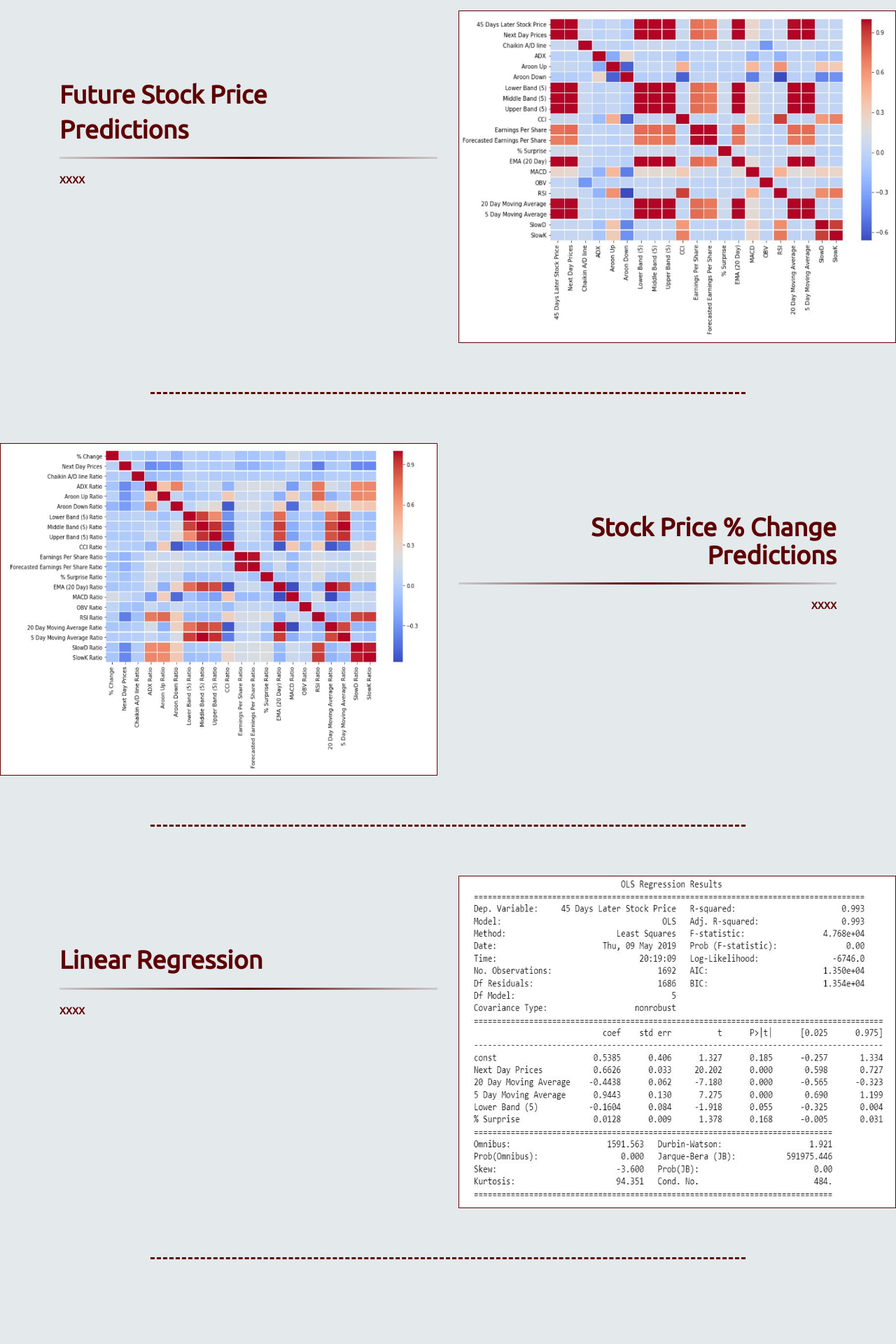
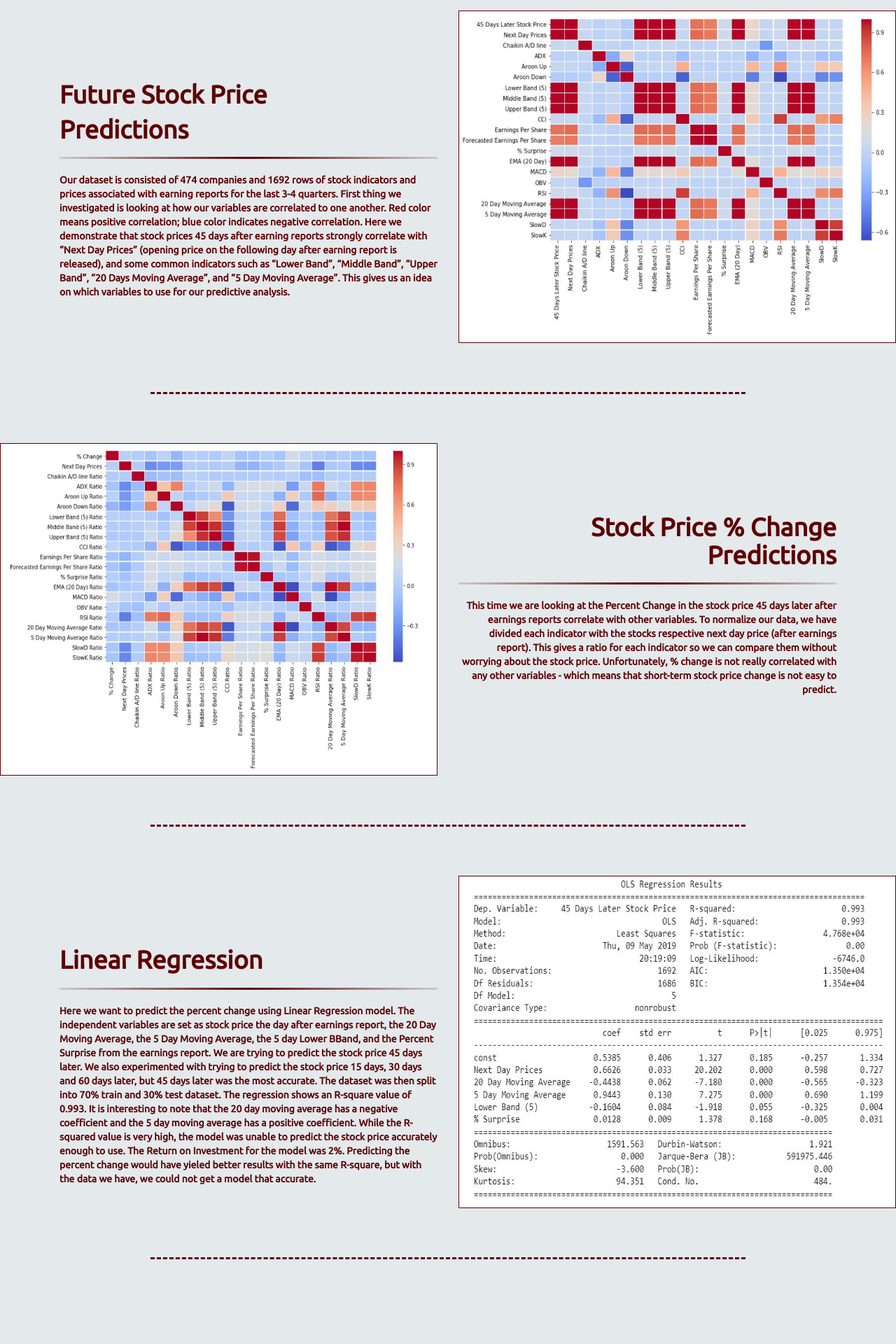
Before and after one commit to aarsalla/Project3, a Flask app: page /regression in a window 1280 px wide. Shown: the part 407-2327 px from the top of the page at 70% size. Run offline with Flask 2, Linux system fonts and the light colour scheme; parts of the project's set-up code (start-up, migrations or seed data) failed here and were passed over; some libraries are stand-ins or nearby versions.

Commit message:
adding ML comments

```diff
--- a/app.py
+++ b/app.py
@@ -3,8 +3,8 @@ import os
 import pandas as pd
 import numpy as np
 
-#from config import remote_db_endpoint, remote_db_port
-#from config import remote_gwsis_dbname, remote_gwsis_dbuser, remote_gwsis_dbpwd
+from config import remote_db_endpoint, remote_db_port
+from config import remote_gwsis_dbname, remote_gwsis_dbuser, remote_gwsis_dbpwd
 from sqlalchemy.ext.automap import automap_base
 from sqlalchemy.orm import Session
 from sqlalchemy import create_engine
@@ -12,13 +12,13 @@ from sqlalchemy import create_engine
 from flask import Flask, jsonify, render_template
 from flask_sqlalchemy import SQLAlchemy
 
-remote_db_endpoint=os.environ['remote_db_endpoint']
-remote_db_port=os.environ['remote_db_port']
-remote_gwsis_dbname=os.environ['remote_gwsis_dbname']
-remote_gwsis_dbuser=os.environ['remote_gswis_dbuser']
-remote_gwsis_dbpwd=os.environ['remote_gwsis_dbpwd']
-apiKey=os.environ['quandlkey']
-API_KEY=os.environ['mapboxkey']
+#remote_db_endpoint=os.environ['remote_db_endpoint']
+#remote_db_port=os.environ['remote_db_port']
+#remote_gwsis_dbname=os.environ['remote_gwsis_dbname']
+#remote_gwsis_dbuser=os.environ['remote_gswis_dbuser']
+#remote_gwsis_dbpwd=os.environ['remote_gwsis_dbpwd']
+#apiKey=os.environ['quandlkey']
+#API_KEY=os.environ['mapboxkey']
 
 app = Flask(__name__)
 
--- a/templates/regression.html
+++ b/templates/regression.html
@@ -62,7 +62,15 @@
           <hr class="style-one">
           <p></p>
           <p></p>
-          <P class ="heading">XXXX</P>
+          <P class ="heading">Our dataset is consisted of 474 companies and 1692 rows of stock
+            indicators and prices associated with earning reports for the last 3-4 quarters.
+            First thing we investigated is looking at how our variables are correlated to one
+            another. Red color means positive correlation;  blue color indicates negative
+            correlation. Here we demonstrate that stock prices 45 days after earning reports
+            strongly correlate with “Next Day Prices” (opening price on the following day after
+            earning report is released), and some common indicators such as “Lower Band”,
+            “Middle Band”, “Upper Band”, “20 Days Moving Average”, and “5 Day Moving Average”.
+            This gives us an idea on which variables to use for our predictive analysis.</P>
         </div>
 
         <div class="col-md-6">
@@ -91,7 +99,14 @@
         <div class="col-md-6">
           <h1 class="text-right chart_index_margin heading">Stock Price % Change Predictions</h1>
           <hr class="style-one">
-          <P class ="text-right heading">XXXX</P>
+          <P class ="text-right heading">This time we are looking at the Percent Change in
+            the stock price 45 days later after earnings reports correlate with other variables.
+            To normalize our
+            data, we have divided each indicator with the stocks respective next day price (after earnings report).
+            This gives a ratio
+            for each indicator so we can compare them without worrying about the stock price. Unfortunately,
+            % change is not really correlated with any other variables - which means that short-term
+            stock price change is not easy to predict.</P>
         </div>
       </div>
       <!-- End container 2-->
@@ -107,7 +122,19 @@
           <hr class="style-one">
           <p></p>
           <p></p>
-          <P class ="heading">XXXX</P>
+          <P class ="heading">Here we want to predict the percent change using Linear Regression
+            model. The independent variables are set as stock price the day after earnings report,
+            the 20 Day Moving Average, the 5 Day Moving Average, the 5 day Lower BBand, and
+            the Percent Surprise from the earnings report. We are trying to predict the stock price 45
+            days later.
+            We also experimented with trying to predict the stock price 15 days, 30 days and 60 days later,
+            but 45 days later was the most accurate.
+            The dataset was then split into 70% train and 30% test dataset. The regression
+            shows an R-square value of 0.993. It is interesting to note that the 20 day moving average
+          has a negative coefficient and the 5 day moving average has a positive coefficient. While the R-squared
+        value is very high, the model was unable to predict the stock price accurately enough to use.
+      The Return on Investment for the model was 2%. Predicting the percent change would have yieled better
+    results with the same R-square, but with the data we have, we could not get a model that accurate.</P>
         </div>
 
         <div class="col-md-6">
@@ -139,7 +166,14 @@
         <div class="col-md-6">
           <h1 class="text-right chart_index_margin heading">Logistic Regression</h1>
           <hr class="style-one">
-          <P class ="text-right heading">XXXX</P>
+          <P class ="text-right heading">Since the Linear Regerssion model was unable to predict
+            the stock prices accurately enough, we tried to predict if stock price will have a positive
+            percent change or a negative percent change from the day after the earnings report to 45
+            days later. We created an additional column, assigning a 1 if the price went up after 45
+            days and a 0 if the price went down.
+            We then used a Logistic Regression to try to classify each stock as increasing (buy) or
+            decreasing (sell). The model gives score of 0.625 to 0.640, which was slightly better
+            than picking all stocks to go up, but only a 1.5% Return on Investment.</P>
         </div>
       </div>
       <!-- End container 4-->
@@ -155,7 +189,10 @@
             <hr class="style-one">
             <p></p>
             <p></p>
-            <P class ="heading">XXXX</P>
+            <P class ="heading">We tried using Neural networks to predict stock price 45 days
+              later. The Neural Network could add a non-linear component to the model to help
+              predict the stock price. Keras Sequential model was used. We passed the data through
+            four layers. Unfortunately, the results were worse than from the regression models.</P>
           </div>
 
           <div class="col-md-6">
```
